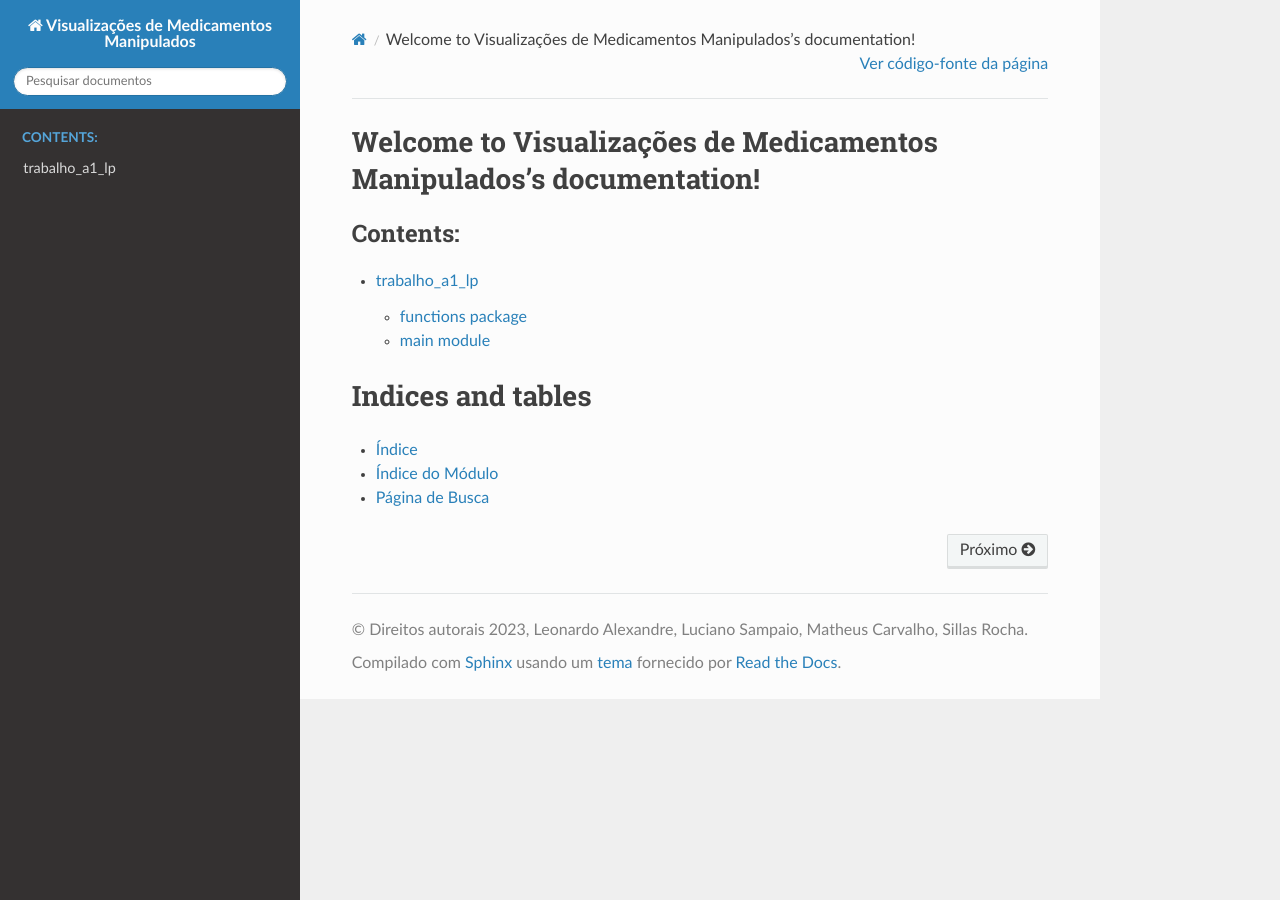
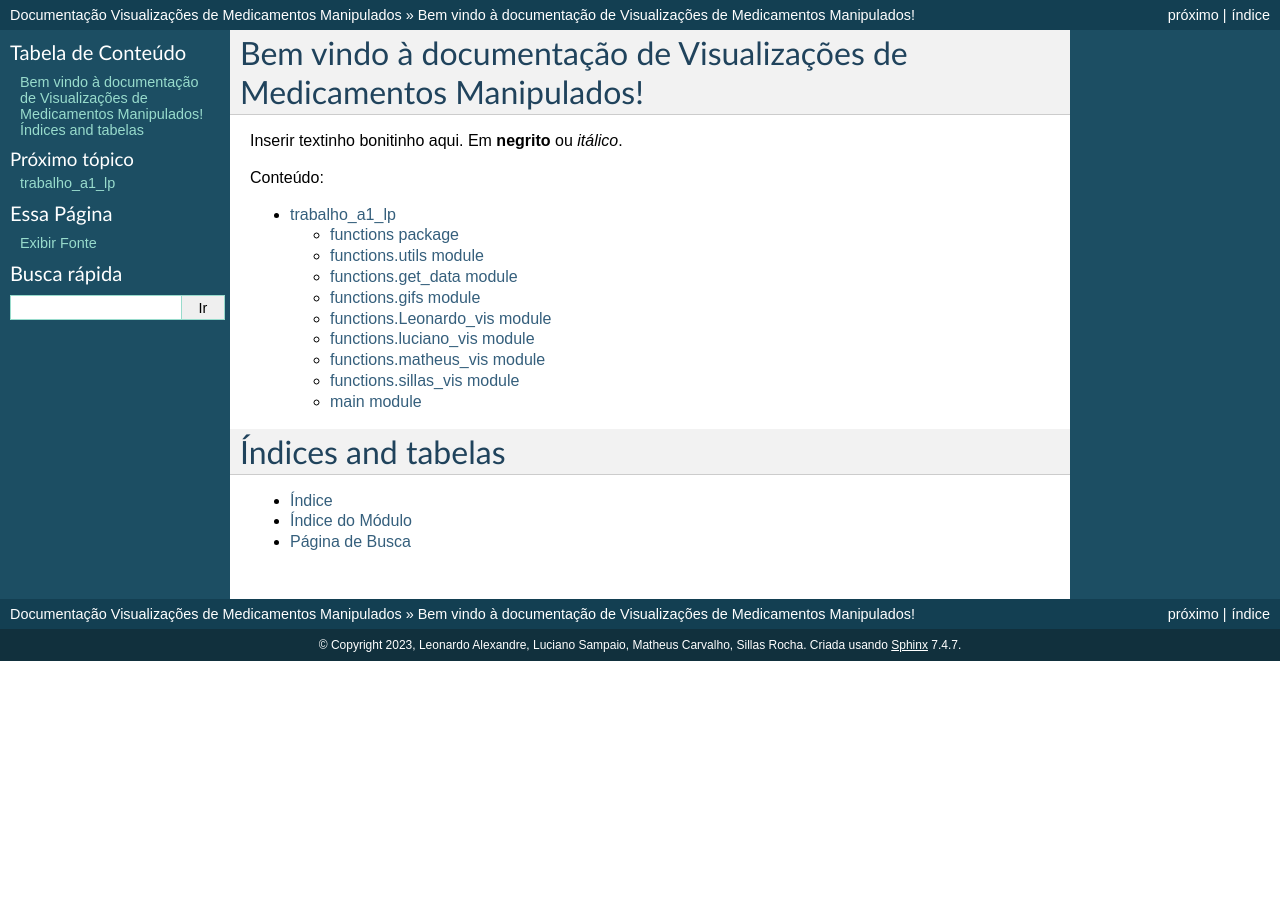
Before and after one commit to MatCarvalho21/trabalho_a1_lp, a Sphinx documentation site: the page built from docs/index.rst, in a window 1280 px wide. Built offline with Sphinx 7.4.7, drawn with Linux system fonts in a browser that asks for light colours.

Commit message:
base sphinx finalizada

```diff
--- a/docs/conf.py
+++ b/docs/conf.py
@@ -28,5 +28,5 @@ language = 'pt_BR'
 # -- Options for HTML output -------------------------------------------------
 # https://www.sphinx-doc.org/en/master/usage/configuration.html#options-for-html-output
 
-html_theme = 'sphinx_rtd_theme'
+html_theme = 'classic'
 html_static_path = ['_static']
--- /dev/null
+++ b/docs/functions.Leonardo_vis.rst
@@ -0,0 +1,7 @@
+functions.Leonardo\_vis module
+==============================
+
+.. automodule:: functions.Leonardo_vis
+   :members:
+   :undoc-members:
+   :show-inheritance:
--- /dev/null
+++ b/docs/functions.get_data.rst
@@ -0,0 +1,7 @@
+functions.get\_data module
+==========================
+
+.. automodule:: functions.get_data
+   :members:
+   :undoc-members:
+   :show-inheritance:
--- /dev/null
+++ b/docs/functions.gifs.rst
@@ -0,0 +1,7 @@
+functions.gifs module
+=====================
+
+.. automodule:: functions.gifs
+   :members:
+   :undoc-members:
+   :show-inheritance:
--- /dev/null
+++ b/docs/functions.luciano_vis.rst
@@ -0,0 +1,7 @@
+functions.luciano\_vis module
+=============================
+
+.. automodule:: functions.luciano_vis
+   :members:
+   :undoc-members:
+   :show-inheritance:
--- /dev/null
+++ b/docs/functions.matheus_vis.rst
@@ -0,0 +1,7 @@
+functions.matheus\_vis module
+=============================
+
+.. automodule:: functions.matheus_vis
+   :members:
+   :undoc-members:
+   :show-inheritance:
--- a/docs/functions.rst
+++ b/docs/functions.rst
@@ -4,10 +4,10 @@ functions package
 Submodules
 ----------
 
-functions.dados\_anabolizantes module
--------------------------------------
+functions.Leonardo\_vis module
+------------------------------
 
-.. automodule:: functions.dados_anabolizantes
+.. automodule:: functions.Leonardo_vis
    :members:
    :undoc-members:
    :show-inheritance:
@@ -16,6 +16,22 @@ functions.get\_data module
 --------------------------
 
 .. automodule:: functions.get_data
+   :members:
+   :undoc-members:
+   :show-inheritance:
+
+functions.gifs module
+---------------------
+
+.. automodule:: functions.gifs
+   :members:
+   :undoc-members:
+   :show-inheritance:
+
+functions.luciano\_vis module
+-----------------------------
+
+.. automodule:: functions.luciano_vis
    :members:
    :undoc-members:
    :show-inheritance:
--- /dev/null
+++ b/docs/functions.sillas_vis.rst
@@ -0,0 +1,7 @@
+functions.sillas\_vis module
+============================
+
+.. automodule:: functions.sillas_vis
+   :members:
+   :undoc-members:
+   :show-inheritance:
--- /dev/null
+++ b/docs/functions.utils.rst
@@ -0,0 +1,7 @@
+functions.utils module
+======================
+
+.. automodule:: functions.utils
+   :members:
+   :undoc-members:
+   :show-inheritance:
--- a/docs/index.rst
+++ b/docs/index.rst
@@ -3,17 +3,19 @@
    You can adapt this file completely to your liking, but it should at least
    contain the root `toctree` directive.
 
-Welcome to Visualizações de Medicamentos Manipulados's documentation!
-=====================================================================
+Bem vindo à documentação de Visualizações de Medicamentos Manipulados!
+==========================================================================
+
+Inserir textinho bonitinho aqui. Em **negrito** ou *itálico*.
 
 .. toctree::
    :maxdepth: 2
-   :caption: Contents:
+   :caption: Conteúdo:
 
    modules
 
-Indices and tables
-==================
+Índices and tabelas
+=====================
 
 * :ref:`genindex`
 * :ref:`modindex`
--- a/docs/modules.rst
+++ b/docs/modules.rst
@@ -5,4 +5,11 @@ trabalho_a1_lp
    :maxdepth: 4
 
    functions
+   functions.utils
+   functions.get_data
+   functions.gifs
+   functions.Leonardo_vis
+   functions.luciano_vis
+   functions.matheus_vis
+   functions.sillas_vis
    main
```
Also changed, not shown: other parts of docs/functions.rst (+0 -32 lines).
